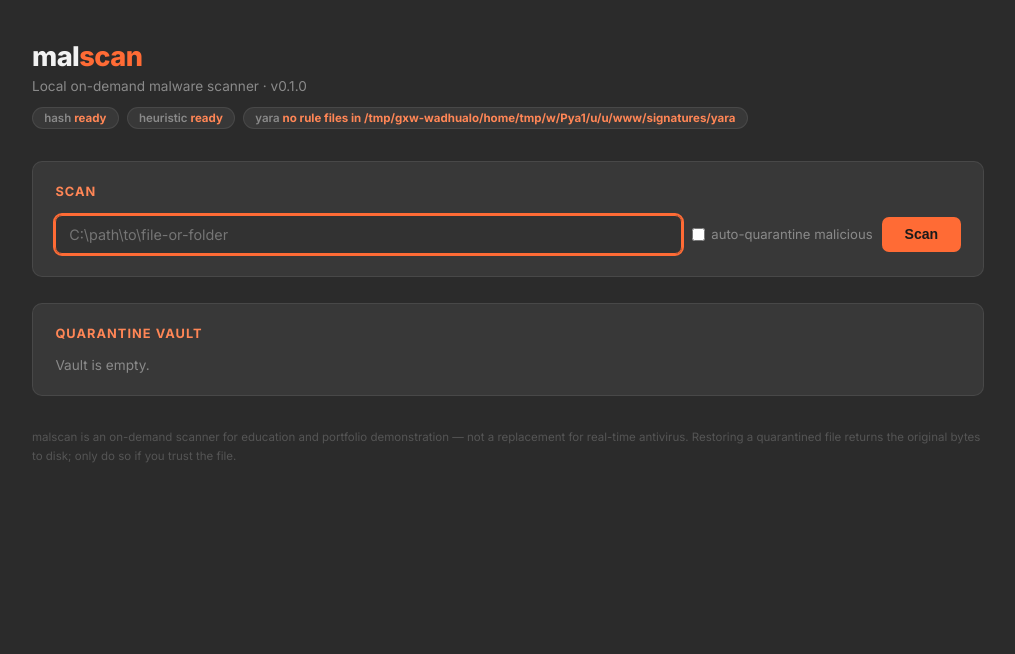
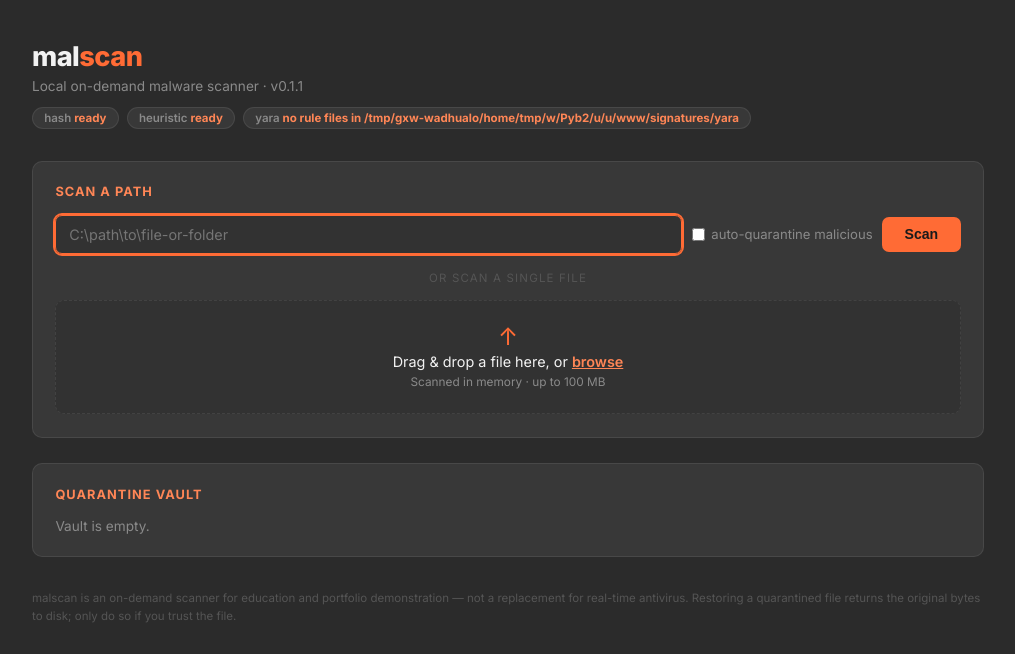
Before and after one commit to Kartik0219/malscan, a Flask app: page / in a window 1280 px wide. Shown: the top 654 px of the page, without its empty margins (132-1147 px from the left). Run offline with Flask 3, Linux system fonts and the light colour scheme.

Commit message:
Dashboard UI: drag-drop + Browse in-memory file scan, scanning overlay (v0.1.1)
Adds a /scan-file upload route (scans bytes in memory via scanner.iter_results, 100MB cap + 413 handler) alongside the existing path/folder scan, a dropzone with native Browse, and a Scanning overlay on submit.

Co-Authored-By: Claude Opus 4.8 <noreply@anthropic.com>

```diff
--- a/malscan/__init__.py
+++ b/malscan/__init__.py
@@ -5,4 +5,4 @@ and YARA rule matching into a single verdict per file. Detection logic is
 entirely local: no external API calls, no cloud dependencies.
 """
 
-__version__ = "0.1.0"
+__version__ = "0.1.1"
--- a/malscan/web/app.py
+++ b/malscan/web/app.py
@@ -13,6 +13,11 @@ from ..models import Severity
 from ..quarantine import Quarantine
 from ..scanner import Scanner
 
+# Cap in-memory uploads (the drag & drop / browse scan) so a huge file can't
+# exhaust memory. The path/folder scan below is unaffected by this limit.
+MAX_UPLOAD_BYTES = 100 * 1024 * 1024  # 100 MB
+MAX_UPLOAD_MB = MAX_UPLOAD_BYTES // (1024 * 1024)
+
 
 def create_app(vault_dir: Path | None = None) -> Flask:
     template_folder = "templates"  # Flask's default, relative to this module
@@ -21,6 +26,7 @@ def create_app(vault_dir: Path | None = None) -> Flask:
         template_folder = str(resource_root() / "malscan" / "web" / "templates")
     app = Flask(__name__, template_folder=template_folder)
     app.secret_key = "malscan-local-dashboard"  # local-only UI; not security-sensitive
+    app.config["MAX_CONTENT_LENGTH"] = MAX_UPLOAD_BYTES
     scanner = Scanner()
     quarantine = Quarantine(vault_dir)
 
@@ -33,6 +39,7 @@ def create_app(vault_dir: Path | None = None) -> Flask:
             results=None,
             summary=None,
             target="",
+            max_mb=MAX_UPLOAD_MB,
             entries=quarantine.list_entries(),
         )
 
@@ -67,6 +74,31 @@ def create_app(vault_dir: Path | None = None) -> Flask:
             results=[r.to_dict() for r in results],
             summary=summary,
             target=target,
+            max_mb=MAX_UPLOAD_MB,
+            entries=quarantine.list_entries(),
+        )
+
+    @app.route("/scan-file", methods=["POST"])
+    def scan_file():
+        uploaded = request.files.get("file")
+        if uploaded is None or not uploaded.filename:
+            flash("Please choose a file to scan.", "error")
+            return redirect(url_for("index"))
+        # Scan the uploaded bytes in memory (also walks into archives). Nothing is
+        # written to disk, so the quarantine option doesn't apply to this mode.
+        data = uploaded.read()
+        results = list(scanner.iter_results(uploaded.filename, data))
+        summary = {s.value: 0 for s in Severity}
+        for r in results:
+            summary[r.verdict.value] += 1
+        return render_template(
+            "index.html",
+            version=__version__,
+            engine_status=scanner.engine_status,
+            results=[r.to_dict() for r in results],
+            summary=summary,
+            target=uploaded.filename,
+            max_mb=MAX_UPLOAD_MB,
             entries=quarantine.list_entries(),
         )
 
@@ -91,6 +123,27 @@ def create_app(vault_dir: Path | None = None) -> Flask:
     def health():
         return {"status": "ok", "version": __version__}, 200
 
+    @app.errorhandler(413)
+    def too_large(_err):
+        flash(
+            f"That file is too large to scan in memory (limit {MAX_UPLOAD_MB} MB). "
+            "For bigger files or whole folders, use the path scan above.",
+            "error",
+        )
+        return (
+            render_template(
+                "index.html",
+                version=__version__,
+                engine_status=scanner.engine_status,
+                results=None,
+                summary=None,
+                target="",
+                max_mb=MAX_UPLOAD_MB,
+                entries=quarantine.list_entries(),
+            ),
+            413,
+        )
+
     return app
 
 
--- a/malscan/web/templates/index.html
+++ b/malscan/web/templates/index.html
@@ -67,6 +67,29 @@
   .empty { color: var(--muted); font-size: 0.85rem; }
   .id { font-family: ui-monospace, monospace; font-size: 0.78rem; color: var(--orange-lt); }
   .disclaimer { color: var(--dim); font-size: 0.72rem; margin-top: 2rem; line-height: 1.6; }
+  /* upload / drag-drop */
+  .or { text-align: center; color: var(--dim); font-size: 0.72rem; text-transform: uppercase;
+        letter-spacing: 0.1em; margin: 1.1rem 0 0.9rem; }
+  .dropzone { display: flex; flex-direction: column; align-items: center; gap: 0.3rem; text-align: center;
+        padding: 1.5rem; cursor: pointer; border: 1.5px dashed var(--border); border-radius: 9px;
+        background: var(--surface); transition: border-color .2s, background .2s; }
+  .dropzone:hover, .dropzone.drag { border-color: var(--orange); background: var(--og); }
+  .dropzone:focus-visible { outline: 2px solid var(--orange); outline-offset: 2px; }
+  .dropzone.drag { transform: scale(1.005); }
+  .dz-ic { font-size: 1.5rem; color: var(--orange); line-height: 1; }
+  .dz-main { font-size: 0.9rem; color: var(--text); }
+  .dz-link { color: var(--orange-lt); font-weight: 600; text-decoration: underline; }
+  .dz-sub { font-size: 0.74rem; color: var(--muted); }
+  /* scanning overlay */
+  .scan-overlay { position: fixed; inset: 0; z-index: 50; display: none;
+        flex-direction: column; align-items: center; justify-content: center; gap: 1rem;
+        background: rgba(20,20,20,.72); -webkit-backdrop-filter: blur(2px); backdrop-filter: blur(2px); }
+  body.scanning .scan-overlay { display: flex; }
+  .spinner { width: 38px; height: 38px; border-radius: 50%;
+        border: 3px solid rgba(255,107,53,.25); border-top-color: var(--orange); animation: spin .8s linear infinite; }
+  .scan-overlay p { color: var(--text); font-size: 0.9rem; font-weight: 600; }
+  @keyframes spin { to { transform: rotate(360deg); } }
+  @media (prefers-reduced-motion: reduce) { .spinner { animation-duration: 2s; } }
 </style>
 </head>
 <body>
@@ -87,11 +110,22 @@
 {% endwith %}
 
 <div class="panel">
-  <h2>Scan</h2>
-  <form class="scan" method="post" action="/scan">
+  <h2>Scan a path</h2>
+  <form class="scan" method="post" action="/scan" id="path-form">
     <input type="text" name="target" placeholder="C:\path\to\file-or-folder" value="{{ target }}" autofocus>
     <label class="check"><input type="checkbox" name="quarantine" value="1"> auto-quarantine malicious</label>
     <button type="submit">Scan</button>
+  </form>
+
+  <div class="or">or scan a single file</div>
+
+  <form method="post" action="/scan-file" enctype="multipart/form-data" id="file-form">
+    <label class="dropzone" id="dropzone" tabindex="0" role="button" aria-label="Choose or drop a file to scan">
+      <input type="file" name="file" id="file-input" hidden>
+      <span class="dz-ic" aria-hidden="true">&#8593;</span>
+      <span class="dz-main">Drag &amp; drop a file here, or <span class="dz-link">browse</span></span>
+      <span class="dz-sub">Scanned in memory{% if max_mb %} &middot; up to {{ max_mb }} MB{% endif %}</span>
+    </label>
   </form>
 </div>
 
@@ -164,5 +198,50 @@
   not a replacement for real-time antivirus. Restoring a quarantined file
   returns the original bytes to disk; only do so if you trust the file.
 </p>
+<div class="scan-overlay" aria-hidden="true">
+  <div class="spinner"></div>
+  <p>Scanning&hellip;</p>
+</div>
+
+<script>
+  (function () {
+    var fileInput = document.getElementById('file-input');
+    var dropzone  = document.getElementById('dropzone');
+    var fileForm  = document.getElementById('file-form');
+    var pathForm  = document.getElementById('path-form');
+
+    function startScanning() { document.body.classList.add('scanning'); }
+
+    // Path scan: show the overlay while the (blocking) POST + reload happens.
+    if (pathForm) pathForm.addEventListener('submit', startScanning);
+
+    // Browse: a file chosen via the native picker auto-submits.
+    if (fileInput && fileForm) {
+      fileInput.addEventListener('change', function () {
+        if (fileInput.files && fileInput.files.length) { startScanning(); fileForm.submit(); }
+      });
+    }
+
+    // Drag & drop onto the dropzone.
+    if (dropzone && fileInput && fileForm) {
+      ['dragenter', 'dragover'].forEach(function (evt) {
+        dropzone.addEventListener(evt, function (e) { e.preventDefault(); dropzone.classList.add('drag'); });
+      });
+      ['dragleave', 'dragend'].forEach(function (evt) {
+        dropzone.addEventListener(evt, function () { dropzone.classList.remove('drag'); });
+      });
+      dropzone.addEventListener('drop', function (e) {
+        e.preventDefault(); dropzone.classList.remove('drag');
+        if (e.dataTransfer && e.dataTransfer.files && e.dataTransfer.files.length) {
+          fileInput.files = e.dataTransfer.files; startScanning(); fileForm.submit();
+        }
+      });
+      // Keyboard: Enter/Space on the focused dropzone opens the picker.
+      dropzone.addEventListener('keydown', function (e) {
+        if (e.key === 'Enter' || e.key === ' ') { e.preventDefault(); fileInput.click(); }
+      });
+    }
+  })();
+</script>
 </body>
 </html>
```
